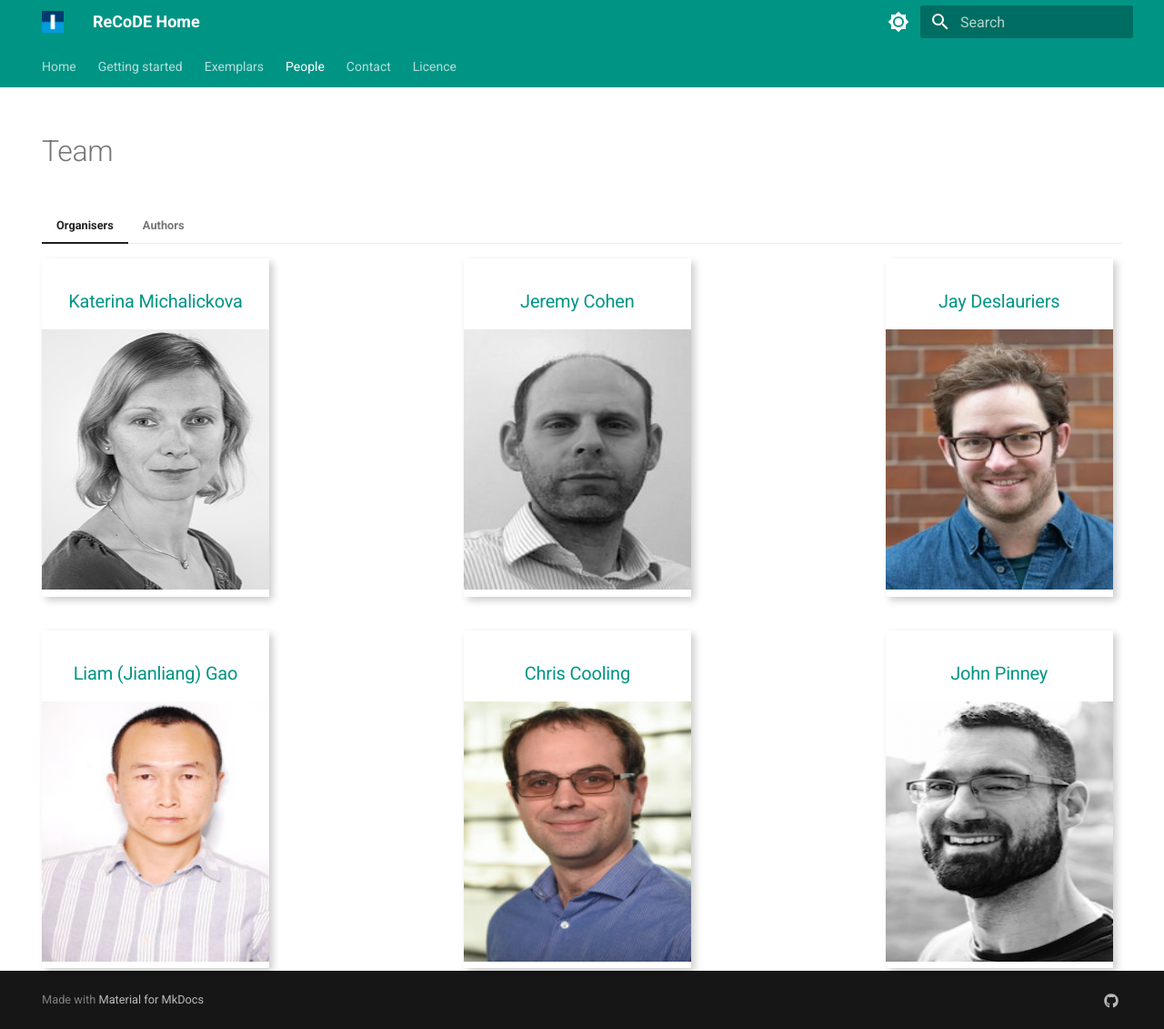
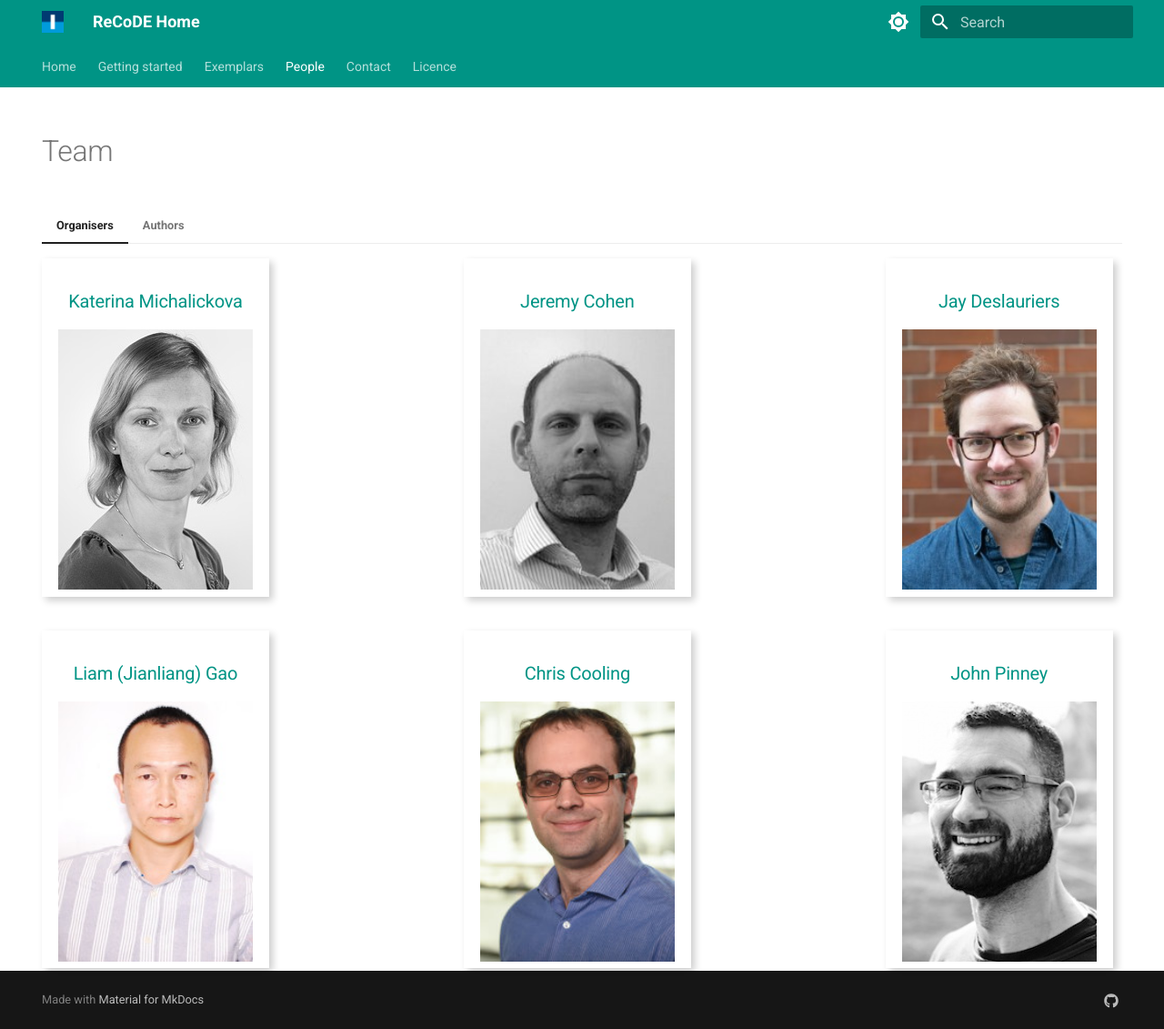
Before and after one commit to ImperialCollegeLondon/ReCoDE-home, an MkDocs documentation site: the page built from docs/people.md, in a window 1280 px wide and 1131 px high. Shown: the whole window at 91% size. Built offline with MkDocs 1.6.1 and Material for MkDocs 9.7.7, drawn with Linux system fonts in a browser that asks for light colours.

Commit message:
fix: auto-width team imgs

```diff
--- a/docs/stylesheets/extra.css
+++ b/docs/stylesheets/extra.css
@@ -14,7 +14,7 @@
 }
 
 .container_org img {
-  width:  428px;
+  width:  auto;
   height: 286px;
 }
 
@@ -30,18 +30,12 @@
 /* Add some shadows to create a card effect */
 .card_aut {
   box-shadow: 4px 4px 8px 0 rgba(0, 0, 0, 0.2);
-  width:  200px;
-  height: 300px;
-  display: flex;
-  flex-direction: column;
-  padding: 0 8px;
-  /* justify-content:space-between; */
-  align-items: center;
   text-align: center;
+  padding: 10px;
 }
 
 .container_aut img {
-  width:  200px;
+  width:  auto;
   height: 200px;
 }
 
```
